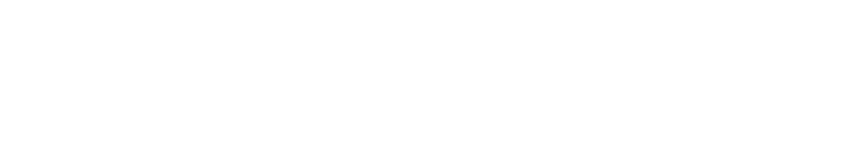
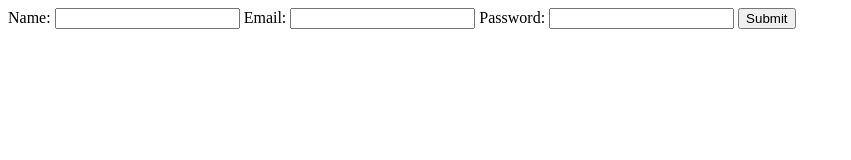
Before and after one commit to thierryMurhondezi/form_validation_app, a plain HTML site: page index.html in a window 1280 px wide. Shown: the whole page, without its empty margins (0-851 px from the left). Drawn offline with Linux system fonts and the light colour scheme.

Commit message:
add: the html layout

```diff
--- a/index.html
+++ b/index.html
@@ -9,6 +9,27 @@
     <script src='script.js'></script>
 </head>
 <body>
+    <form id="myForm">
+        <label for="name">Name:</label>
+        <input type="text" id="name" required>
+        <span id="nameError" class="error"></span>
+
+        <label for="email">Email:</label>
+        <input type="email" id="email" required>
+        <span id="emailError" class="error"></span>
+
+        <label for="password">Password:</label>
+        <input type="password" id="password" required>
+        <span id="passwordError" class="error"></span>
+
+        <button type="submit">Submit</button>
+      </form>
+
+
+
+
+
+
 
 
     <script src='script.js'></script>
```
